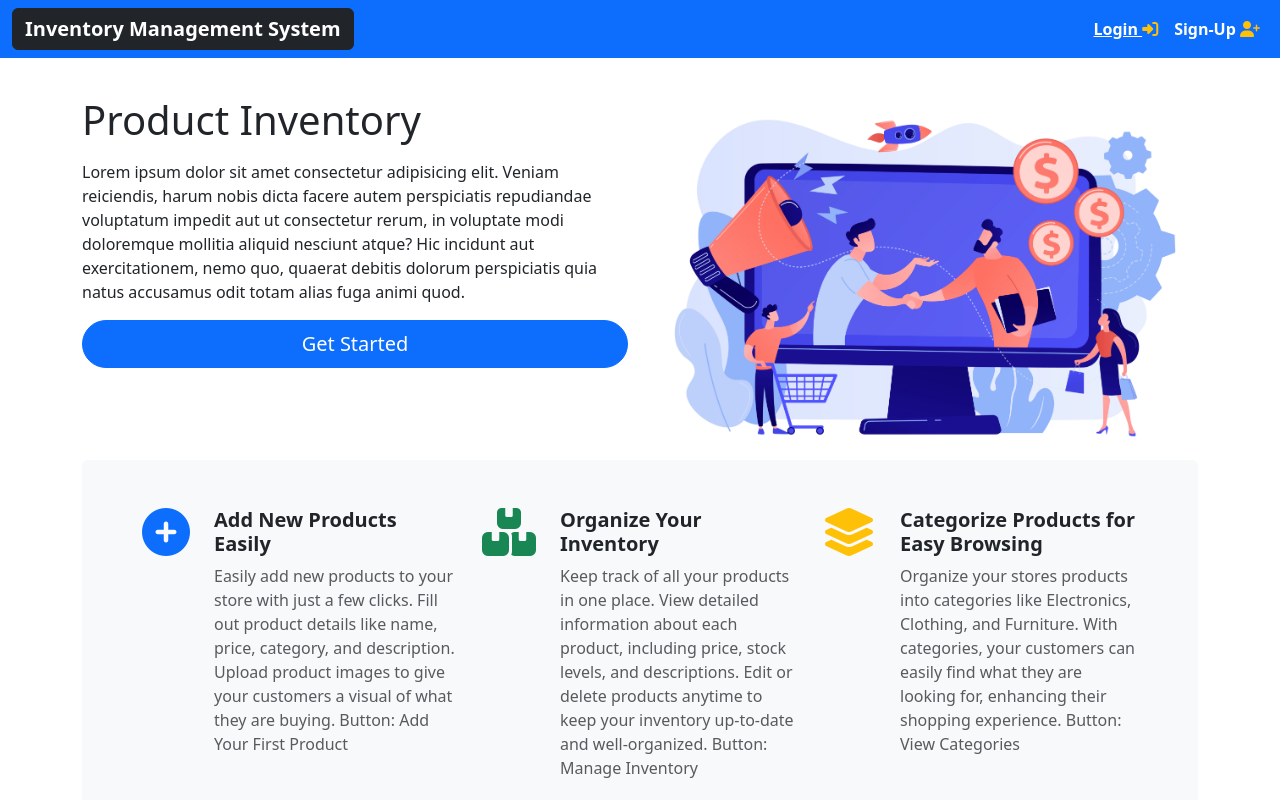
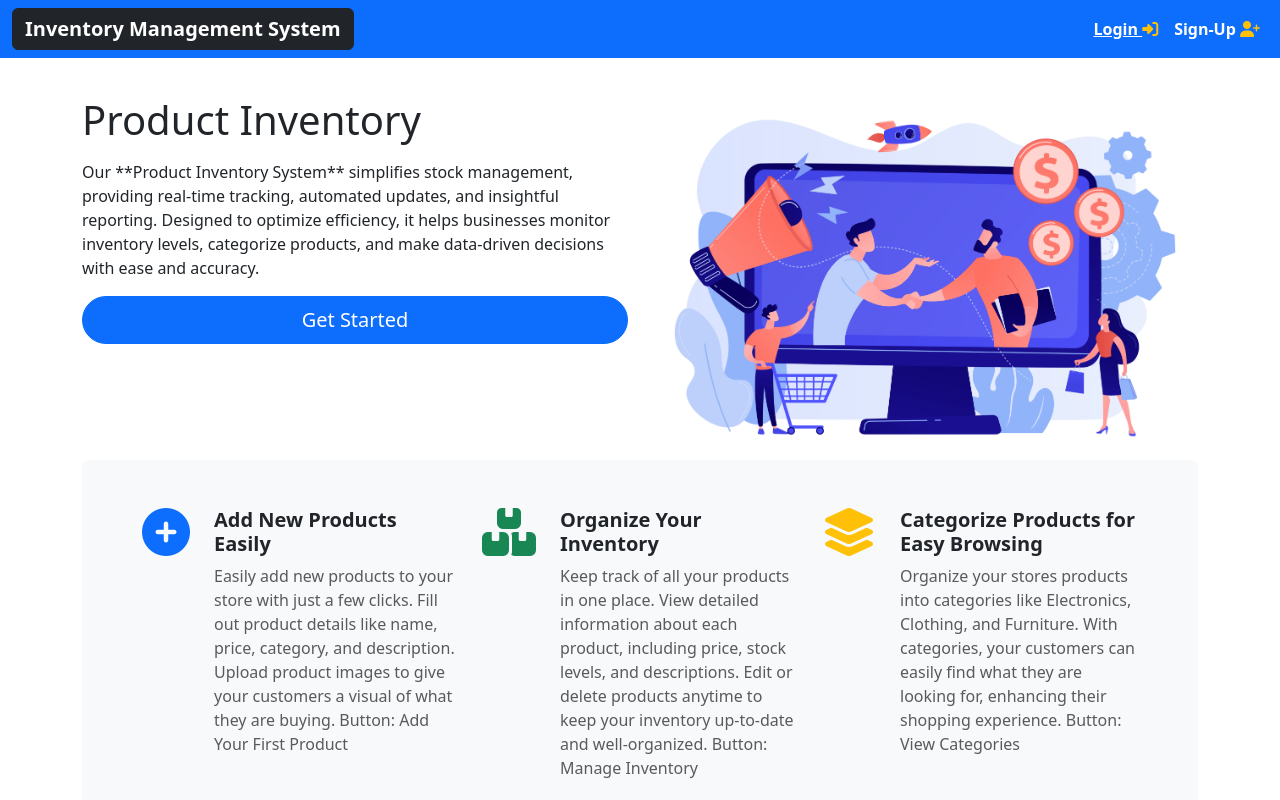
Before and after one commit to kennymakas/Inventory-Management-System, a React (Vite) app: page / in a window 1280 px wide. Shown: the top 800 px of the page. Built offline with nearby package versions, Linux system fonts and the light colour scheme.

Commit message:
update content in landing page

```diff
--- a/src/pages/LandingPage.jsx
+++ b/src/pages/LandingPage.jsx
@@ -7,7 +7,7 @@ const LandingPage = () => {
         <div className='row'>
             <div className="col-md-6">
                 <h1>Product Inventory</h1>
-                <p className='my-3'>Lorem ipsum dolor sit amet consectetur adipisicing elit. Veniam reiciendis, harum nobis dicta facere autem perspiciatis repudiandae voluptatum impedit aut ut consectetur rerum, in voluptate modi doloremque mollitia aliquid nesciunt atque? Hic incidunt aut exercitationem, nemo quo, quaerat debitis dolorum perspiciatis quia natus accusamus odit totam alias fuga animi quod.</p>
+                <p className='my-3'>Our **Product Inventory System** simplifies stock management, providing real-time tracking, automated updates, and insightful reporting. Designed to optimize efficiency, it helps businesses monitor inventory levels, categorize products, and make data-driven decisions with ease and accuracy.</p>
 
                 <Link to="/dashboard" className='btn btn-primary btn-lg w-100 rounded-pill'>Get Started</Link>
             </div>
```
